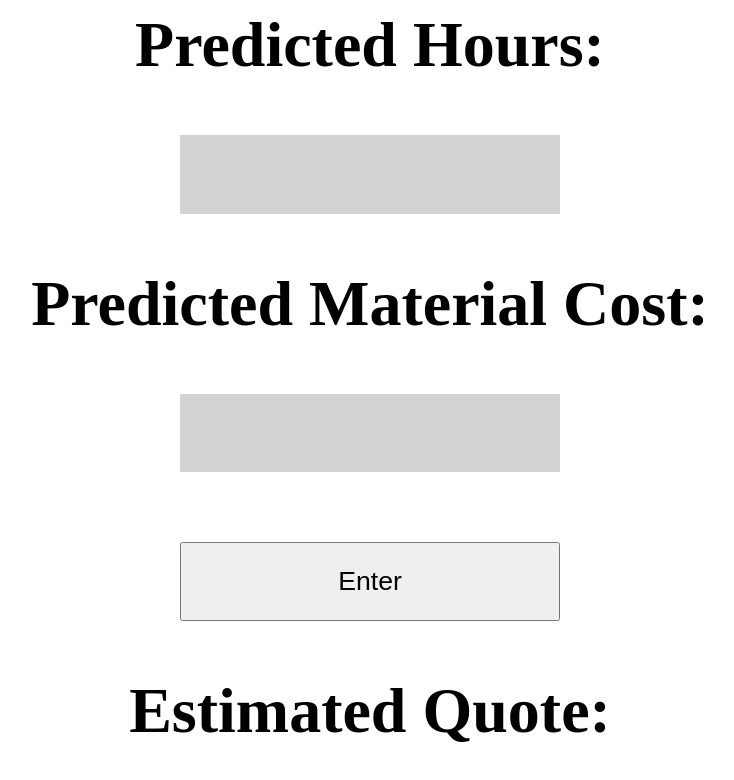
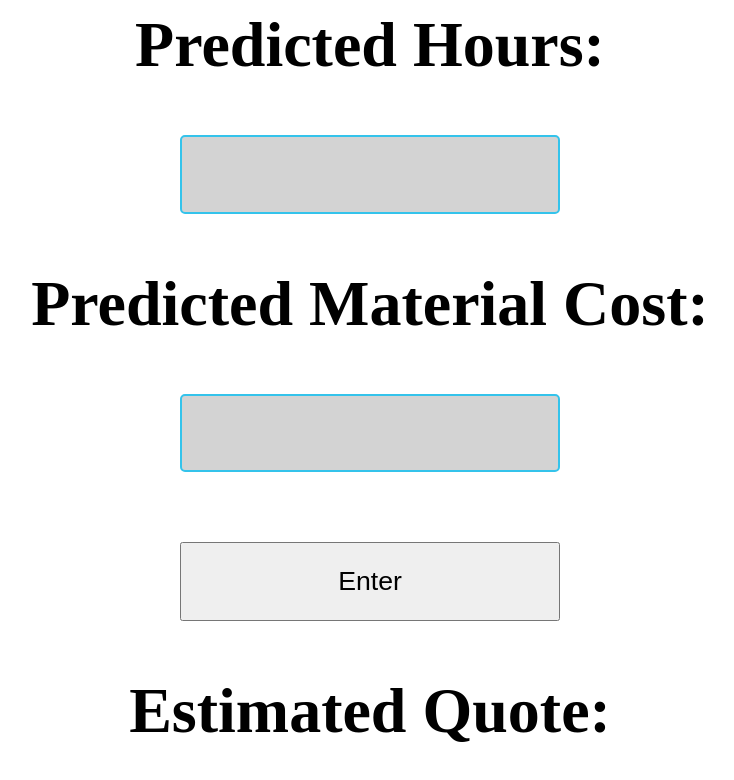
Before and after one commit to GraysonMoore/AddupCopy, a plain HTML site: page index.html in a window 1280 px wide. Shown: the whole page, without its empty margins (270-1004 px from the left). Drawn offline with nearby package versions, Linux system fonts and the light colour scheme.

Commit message:
Update border styles for input element

```diff
--- a/index.html
+++ b/index.html
@@ -22,7 +22,8 @@
 				width:30%;
 				height:10%;
 				font-size:400%;
-				border: 50px;
+				border: 2px solid #34c3eb;
+				border-radius: 5px;
 				background: lightgray;
 			}
 			#inputm {
```
